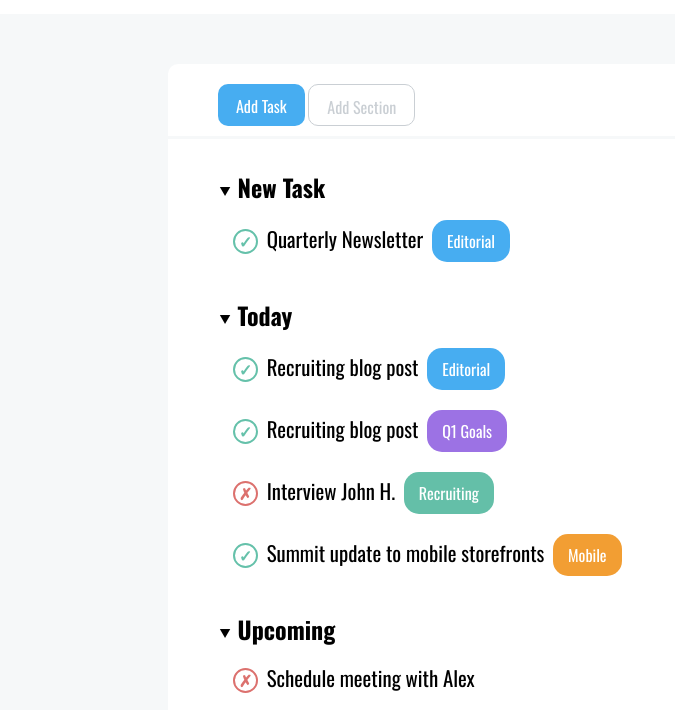
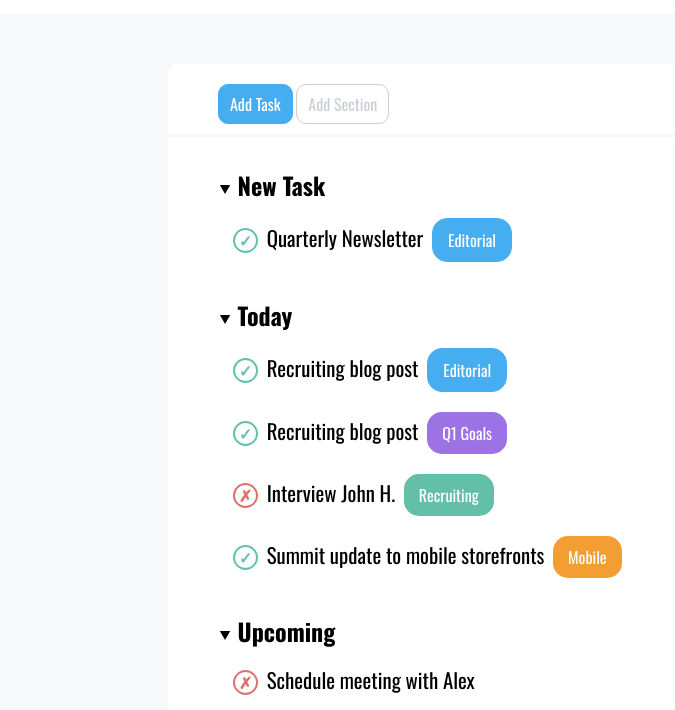
Before and after one commit to antoniostassi/html-css-toboolist, a plain HTML site: page index.html in a window 1280 px wide. Shown: the part 84-794 px from the top of the page, without its empty margins (0-675 px from the left). Drawn offline with nearby package versions, Linux system fonts and the light colour scheme.

Commit message:
piccolo fix ai nav button

```diff
--- a/css/style.css
+++ b/css/style.css
@@ -13,6 +13,7 @@
 
 .blue-button {
     background-color:#47ADF1;
+    border:1px solid #47ADF1;
     color:white;
 }
 
@@ -91,8 +92,7 @@ nav {
 
 .nav-button {
     display:inline-block;
-    padding:10px 18px 10px 18px;
-    height:42px;
+    padding:7px 11px 7px 11px;
     border-radius: 10px;
     text-align:center;
     vertical-align:middle;
```
